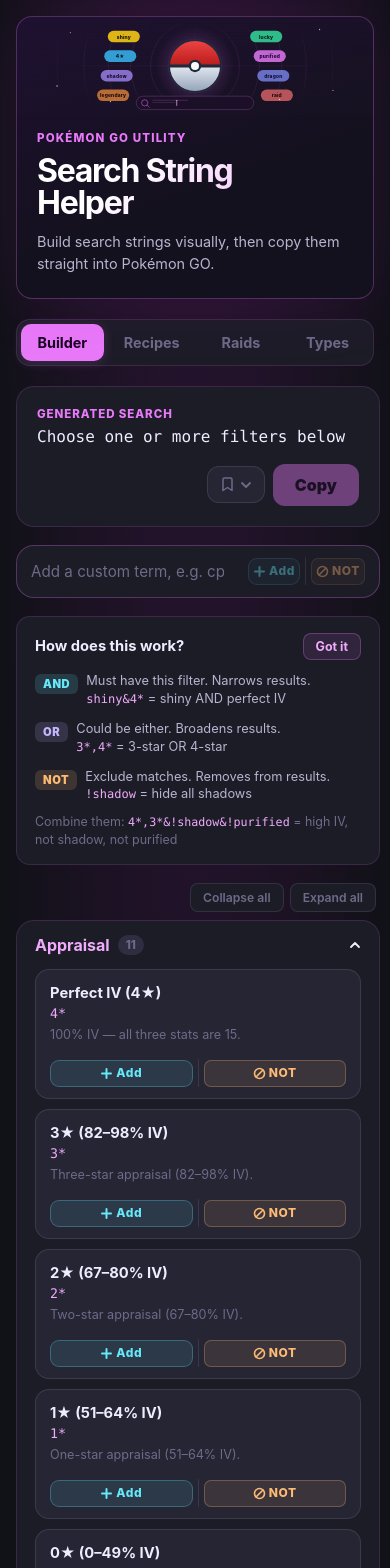
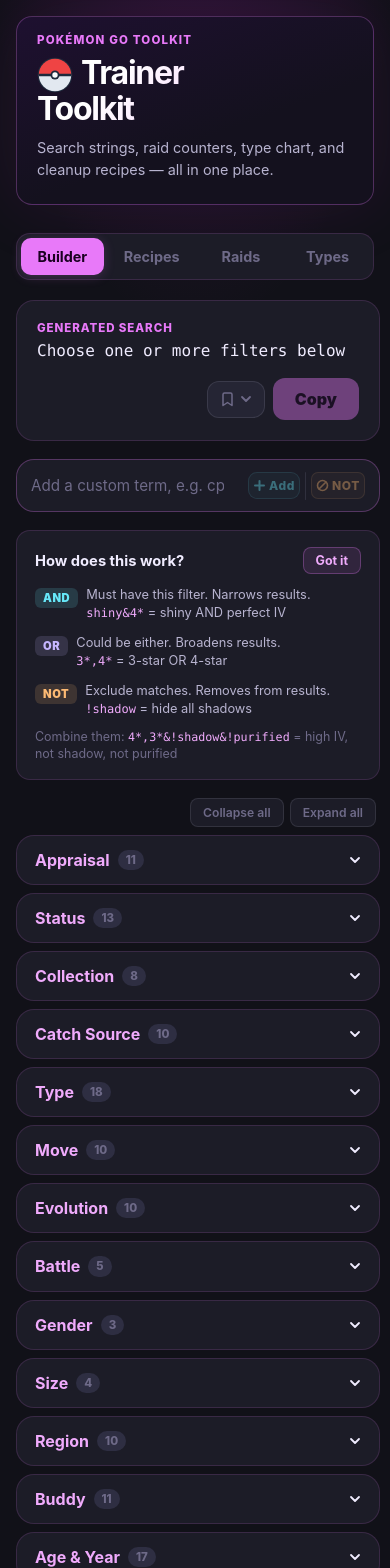
Before and after one commit to marcadams/pogo-search-helper, a React (Vite) app: page / in a window 390 px wide. Shown: the top 1568 px of the page. Built offline with nearby package versions, Linux system fonts and the light colour scheme.

Commit message:
Some general cleanup around naming, text, and usability on mobile

```diff
--- a/index.html
+++ b/index.html
@@ -4,7 +4,7 @@
     <meta charset="UTF-8" />
     <meta name="viewport" content="width=device-width, initial-scale=1.0" />
     <meta name="theme-color" content="#111118" />
-    <title>Pokémon GO Search Helper — Build & Copy Search Strings</title>
+    <title>Pokémon GO Trainer Toolkit — Search Strings, Raid Counters & Type Chart</title>
 
     <!-- SEO -->
     <meta name="description" content="Visual search string builder for Pokémon GO. Combine filters with AND, OR, NOT logic. Includes raid counter finder, cleanup recipes, and 130+ search tokens. Copy and paste directly into the game." />
@@ -17,17 +17,13 @@
     <meta property="og:title" content="Pokémon GO Search Helper" />
     <meta property="og:description" content="Build search strings visually, find raid counters, and copy cleanup recipes straight into Pokémon GO." />
     <meta property="og:url" content="https://marcadams.github.io/pogo-search-helper/" />
-    <meta property="og:image" content="https://marcadams.github.io/pogo-search-helper/og-image.png" />
-    <meta property="og:image:width" content="1200" />
-    <meta property="og:image:height" content="630" />
     <meta property="og:site_name" content="Pokémon GO Search Helper" />
     <meta property="og:locale" content="en_US" />
 
     <!-- Twitter / X -->
-    <meta name="twitter:card" content="summary_large_image" />
+    <meta name="twitter:card" content="summary" />
     <meta name="twitter:title" content="Pokémon GO Search Helper" />
     <meta name="twitter:description" content="Visual search string builder with raid counters and cleanup recipes for Pokémon GO." />
-    <meta name="twitter:image" content="https://marcadams.github.io/pogo-search-helper/og-image.png" />
 
     <!-- Mobile / PWA hints -->
     <meta name="apple-mobile-web-app-capable" content="yes" />
--- a/src/App.tsx
+++ b/src/App.tsx
@@ -270,10 +270,17 @@
   const [drawerOpen, setDrawerOpen] = useState(false);
   const [saveName, setSaveName] = useState('');
   const [resultVisible, setResultVisible] = useState(true);
-  const [collapsedGroups, setCollapsedGroups] = useState<Set<string>>(new Set());
+  const [collapsedGroups, setCollapsedGroups] = useState<Set<string>>(() => {
+    // Start collapsed on mobile for faster navigation
+    if (typeof window !== 'undefined' && window.innerWidth < 768) {
+      return new Set(categoryOrder as unknown as string[]);
+    }
+    return new Set();
+  });
   const [helpDismissed, setHelpDismissed] = useState(() => localStorage.getItem('pogo-help-dismissed') === '1');
   const saveInputRef = useRef<HTMLInputElement>(null);
   const resultPanelRef = useRef<HTMLDivElement>(null);
+  const tabNavRef = useRef<HTMLDivElement>(null);
   const { saves, save, remove } = useSavedSearches();
 
   // Show sticky bar when the result panel scrolls out of view
@@ -404,6 +411,14 @@
     window.setTimeout(() => setCopied(false), 1400);
   }
 
+  function switchTab(tab: typeof view) {
+    setView(tab);
+    requestAnimationFrame(() => {
+      tabNavRef.current?.scrollIntoView({ behavior: 'instant', block: 'start' });
+    });
+    window.gtag?.('event', 'page_view', { page_title: tab.charAt(0).toUpperCase() + tab.slice(1), page_location: window.location.href + '#' + tab });
+  }
+
   async function stickyCopy() {
     if (!searchString) return;
     await navigator.clipboard.writeText(searchString);
@@ -416,35 +431,47 @@
       <header className="hero">
         <HeroGraphic />
         <div className="hero-text">
-          <p className="eyebrow">Pokémon GO utility</p>
-          <h1>Search String<br />Helper</h1>
-          <p className="hero-sub">Build search strings visually, then copy them straight into Pokémon GO.</p>
+          <p className="eyebrow">Pokémon GO toolkit</p>
+          <h1>
+            <svg className="hero-mini-ball" viewBox="0 0 40 40" xmlns="http://www.w3.org/2000/svg" aria-hidden="true">
+              <circle cx="20" cy="20" r="18" fill="none" stroke="#1e293b" strokeWidth="2.5" />
+              <path d="M2 20 A18 18 0 0 1 38 20 Z" fill="#ef4444" />
+              <path d="M2 20 A18 18 0 0 0 38 20 Z" fill="#e2e8f0" />
+              <line x1="2" y1="20" x2="38" y2="20" stroke="#1e293b" strokeWidth="3" />
+              <circle cx="20" cy="20" r="5" fill="#1e293b" />
+              <circle cx="20" cy="20" r="3" fill="#f8fafc" />
+            </svg>
+            Trainer<br />Toolkit
+          </h1>
+          <p className="hero-sub">Search strings, raid counters, type chart, and cleanup recipes — all in one place.</p>
         </div>
       </header>
 
       {/* ── Tab navigation ── */}
+      {/* Scroll anchor — sits in normal flow above the sticky nav */}
+      <div ref={tabNavRef} style={{ height: 0, overflow: 'hidden' }} aria-hidden="true" />
       <nav className="tab-nav" aria-label="Main navigation">
         <button
           className={`tab-btn${view === 'builder' ? ' active' : ''}`}
-          onClick={() => { setView('builder'); window.gtag?.('event', 'page_view', { page_title: 'Builder', page_location: window.location.href + '#builder' }); }}
+          onClick={() => switchTab('builder')}
         >
           Builder
         </button>
         <button
           className={`tab-btn${view === 'recipes' ? ' active' : ''}`}
-          onClick={() => { setView('recipes'); window.gtag?.('event', 'page_view', { page_title: 'Recipes', page_location: window.location.href + '#recipes' }); }}
+          onClick={() => switchTab('recipes')}
         >
           Recipes
         </button>
         <button
           className={`tab-btn${view === 'raids' ? ' active' : ''}`}
-          onClick={() => { setView('raids'); window.gtag?.('event', 'page_view', { page_title: 'Raids', page_location: window.location.href + '#raids' }); }}
+          onClick={() => switchTab('raids')}
         >
           Raids
         </button>
         <button
           className={`tab-btn${view === 'types' ? ' active' : ''}`}
-          onClick={() => { setView('types'); window.gtag?.('event', 'page_view', { page_title: 'Types', page_location: window.location.href + '#types' }); }}
+          onClick={() => switchTab('types')}
         >
           Types
         </button>
--- a/src/styles.css
+++ b/src/styles.css
@@ -101,6 +101,14 @@
   line-height: 1.5;
 }
 
+.hero-mini-ball {
+  display: none;
+  width: 36px;
+  height: 36px;
+  vertical-align: middle;
+  margin-right: 8px;
+}
+
 /* ── Tab navigation ──────────────────────────────────────────────────────── */
 .tab-nav {
   display: flex;
@@ -110,6 +118,9 @@
   border-radius: 14px;
   background: var(--surface);
   border: 1px solid var(--border);
+  position: sticky;
+  top: 0;
+  z-index: 50;
 }
 .tab-btn {
   flex: 1;
@@ -1298,6 +1309,8 @@
 /* ── Responsive ──────────────────────────────────────────────────────────── */
 @media (max-width: 600px) {
   .hero { border-radius: 16px; }
+  .hero-graphic { display: none; }
+  .hero-mini-ball { display: inline-block; }
   .result-header { align-items: stretch; flex-direction: column; }
   .result-actions { justify-content: flex-end; }
   .custom-row { flex-wrap: wrap; }
```
Also changed, not shown: 1 other file (tests, documents, lock files or other folders).
